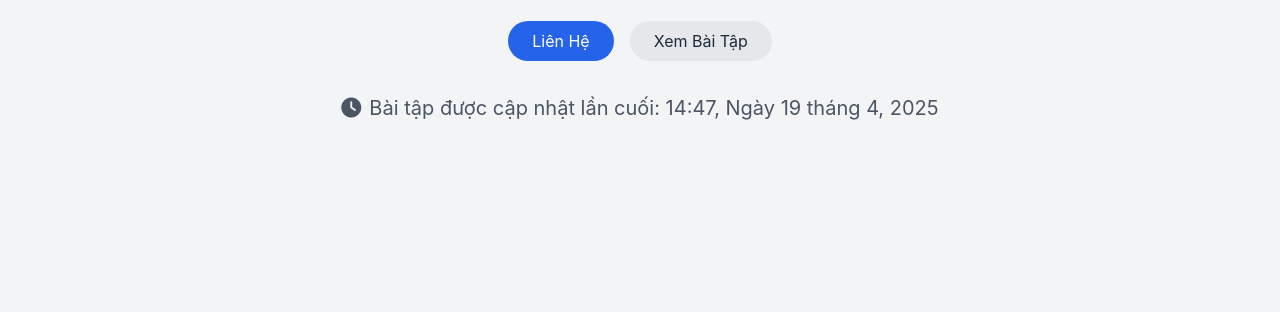
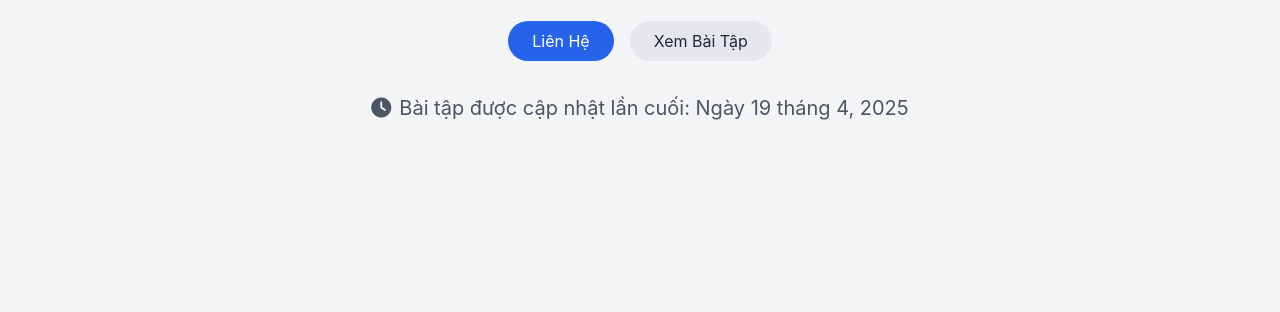
Before and after one commit to khoitran100/PSTMK, a plain HTML site: page index.html in a window 1280 px wide. Shown: the part 488-800 px from the top of the page. Drawn offline with nearby package versions, Linux system fonts and the light colour scheme.

Commit message:
Add files via upload

```diff
--- a/index.html
+++ b/index.html
@@ -103,7 +103,7 @@
             </div>
 			<br>
 			<!-- Update Time -->
-            <p class="update-time mb-6"><i class="fas fa-clock mr-2"></i> Bài tập được cập nhật lần cuối: 14:47, Ngày 19 tháng 4, 2025</p>
+            <p class="update-time mb-6"><i class="fas fa-clock mr-2"></i> Bài tập được cập nhật lần cuối: Ngày 19 tháng 4, 2025</p>
             <div class="flex justify-center space-x-4">
             </div>
         </div>
```
